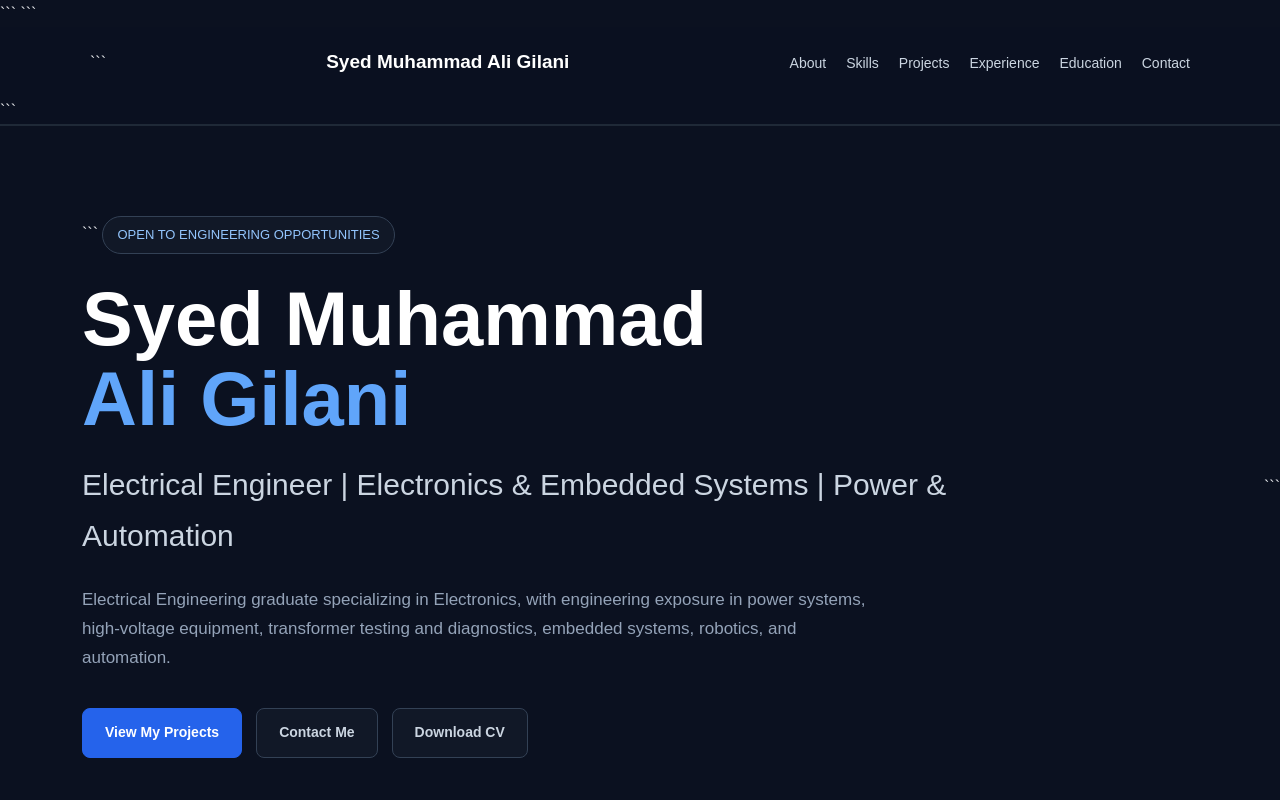
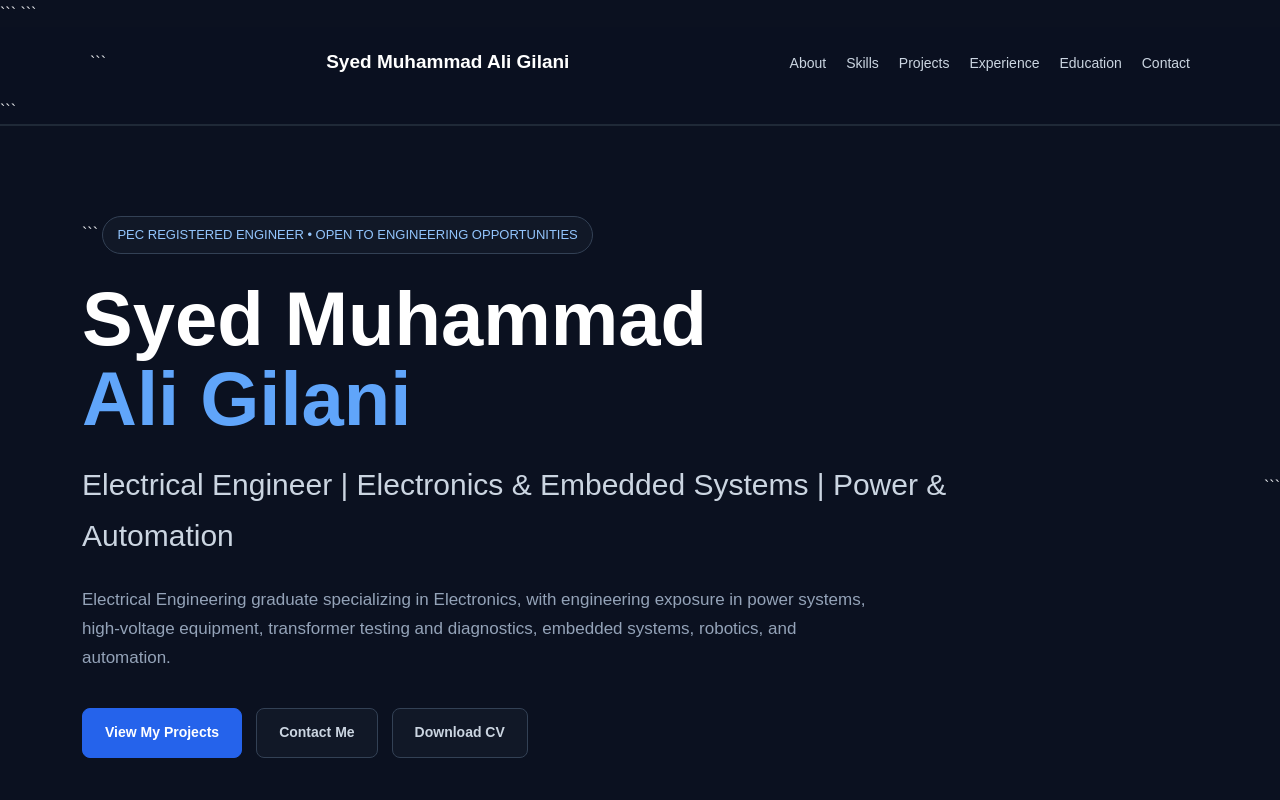
Before and after one commit to syedmuhammadali-gilani/syedmuhammadali-gilani.github.io, a plain HTML site: page index.html in a window 1280 px wide. Shown: the top 800 px of the page. Drawn offline with Linux system fonts and the light colour scheme.

Commit message:
Add PEC registered engineer status

````diff
--- a/index.html
+++ b/index.html
@@ -483,8 +483,8 @@
 
 ```
         <div class="badge">
-            OPEN TO ENGINEERING OPPORTUNITIES
-        </div>
+    PEC REGISTERED ENGINEER • OPEN TO ENGINEERING OPPORTUNITIES
+</div>
 
         <h1>
             Syed Muhammad<br>
````
